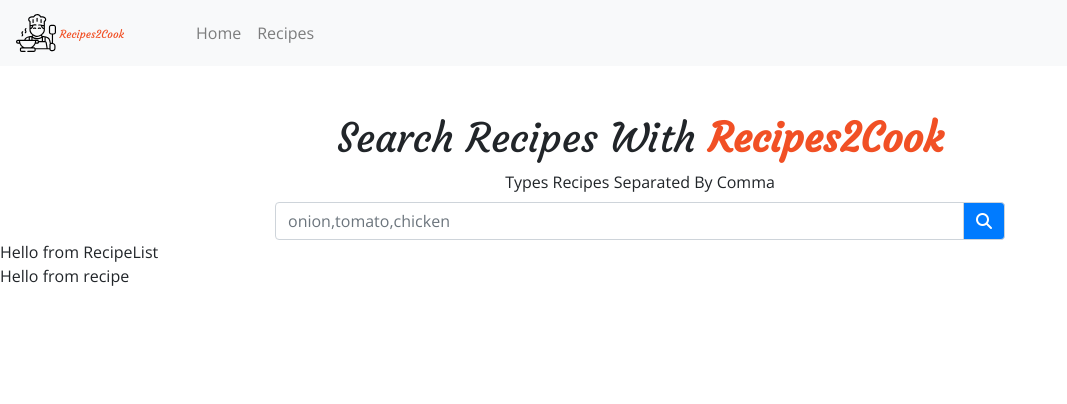
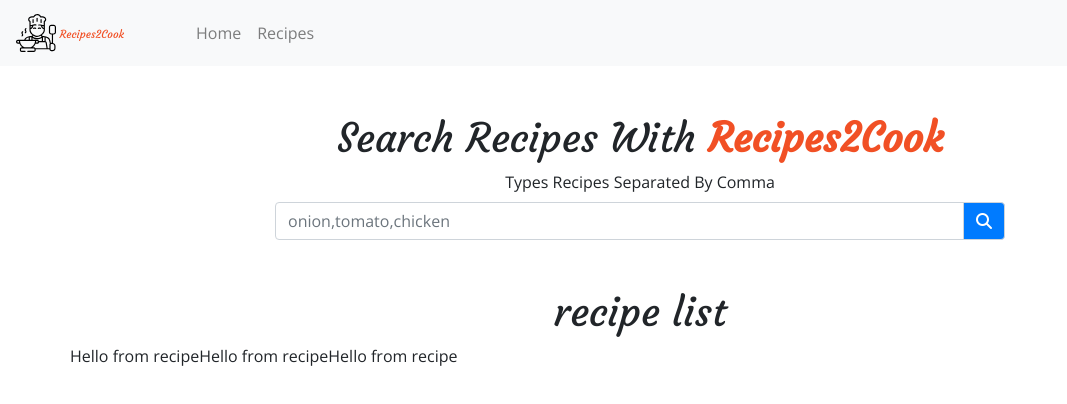
Before and after one commit to ahmed-abdelkafi/Recipe-App-React, a React (Create React App) app: page /recipes in a window 1280 px wide. Shown: the top 404 px of the page, without its empty margins (0-1067 px from the left). Built offline with nearby package versions, Linux system fonts and the light colour scheme.

Commit message:
RecipeList  Component

```diff
--- a/src/components/RecipeList.js
+++ b/src/components/RecipeList.js
@@ -2,11 +2,25 @@
 import Recipe from "./Recipe";
 class RecipeList extends Component {
     render() {
+        const {recipes}=this.props;
         return (
-            <div>
-                Hello from RecipeList
-                <Recipe/>
-            </div>
+            <>
+                <div className="container py-5">
+                    <div className="row">
+                        <div className="col-10 mx-auto col-md-6 text-center">
+                            <h1 className="text-slanted"> recipe list</h1>
+                        </div>
+                    </div>
+                    <div className="row">
+                        {recipes.map(recipe =>
+                        { return (
+                            <Recipe key={recipe.recipe_id} recipe={recipe}/>
+                        )
+                        })}
+                    </div>
+                </div>
+                </>
+
         );
     }
 }
--- a/src/pages/Recipes.js
+++ b/src/pages/Recipes.js
@@ -25,7 +25,7 @@
         return (
             <div>
                 <Search search={this.state.search} handleChange={this.handleChange} handleSubmit={this.handleSubmit} />
-                <RecipeList recipe={this.state.recipes}/>
+                <RecipeList recipes={this.state.recipes}/>
 
             </div>
         );
```
